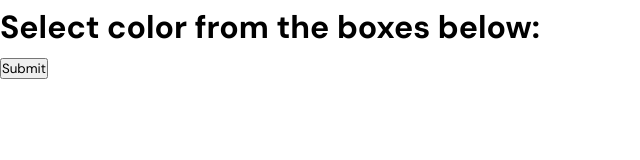
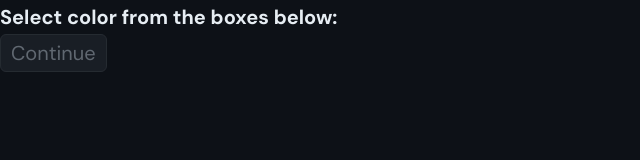
Before and after one commit to dersuprogg/not-robot-mini-project, a plain HTML site: page index.html in a window 1280 px wide. Shown: the whole page, without its empty margins (0-640 px from the left). Drawn offline with Linux system fonts and the light colour scheme.

Commit message:
Style continue btn

```diff
--- a/index.html
+++ b/index.html
@@ -18,7 +18,7 @@
       <h1>
         Select <span class="random-color"></span> color from the boxes below:
       </h1>
-      <button class="btn btn--submit">Submit</button>
+      <button class="btn btn--submit btn--disabled">Continue</button>
     </header>
     <div class="colors-container">
       <div class="colors-container__box"></div>
--- a/styles.css
+++ b/styles.css
@@ -4,12 +4,42 @@
   box-sizing: border-box;
 }
 
+html {
+  font-size: 62.5%;
+}
+
 body {
   line-height: 1.7;
   font-family: "DM Sans", sans-serif;
+  background-color: var(--dark-gray-color);
+  color: var(--light-text-color);
 }
 
 button,
 input {
   font-family: inherit;
 }
+
+:root {
+  --dark-gray-color: #0d1117;
+  --medium-gray-color: #161b22;
+  --light-gray-color: #1f242c;
+  --dark-text-color: #848d97;
+  --light-text-color: #e6edf3;
+  --border-color: #30363d;
+}
+
+.btn {
+  font-size: 2rem;
+  background-color: var(--light-gray-color);
+  border: 1px solid var(--border-color);
+  color: var(--light-text-color);
+  padding: 0.5rem 1rem;
+  border-radius: 0.3em;
+}
+
+.btn--disabled {
+  pointer-events: none;
+  opacity: 0.7;
+  color: var(--dark-text-color);
+}
```
